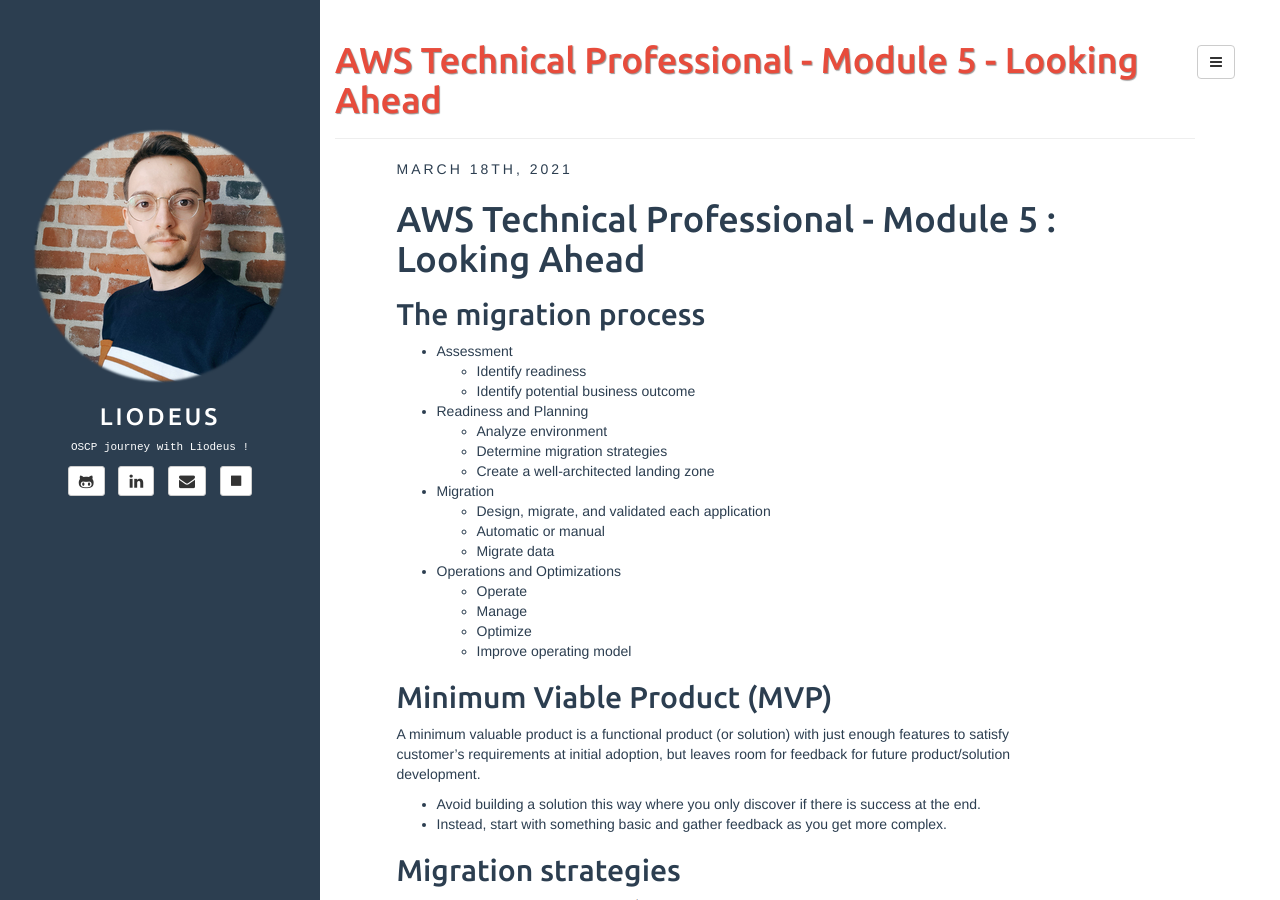
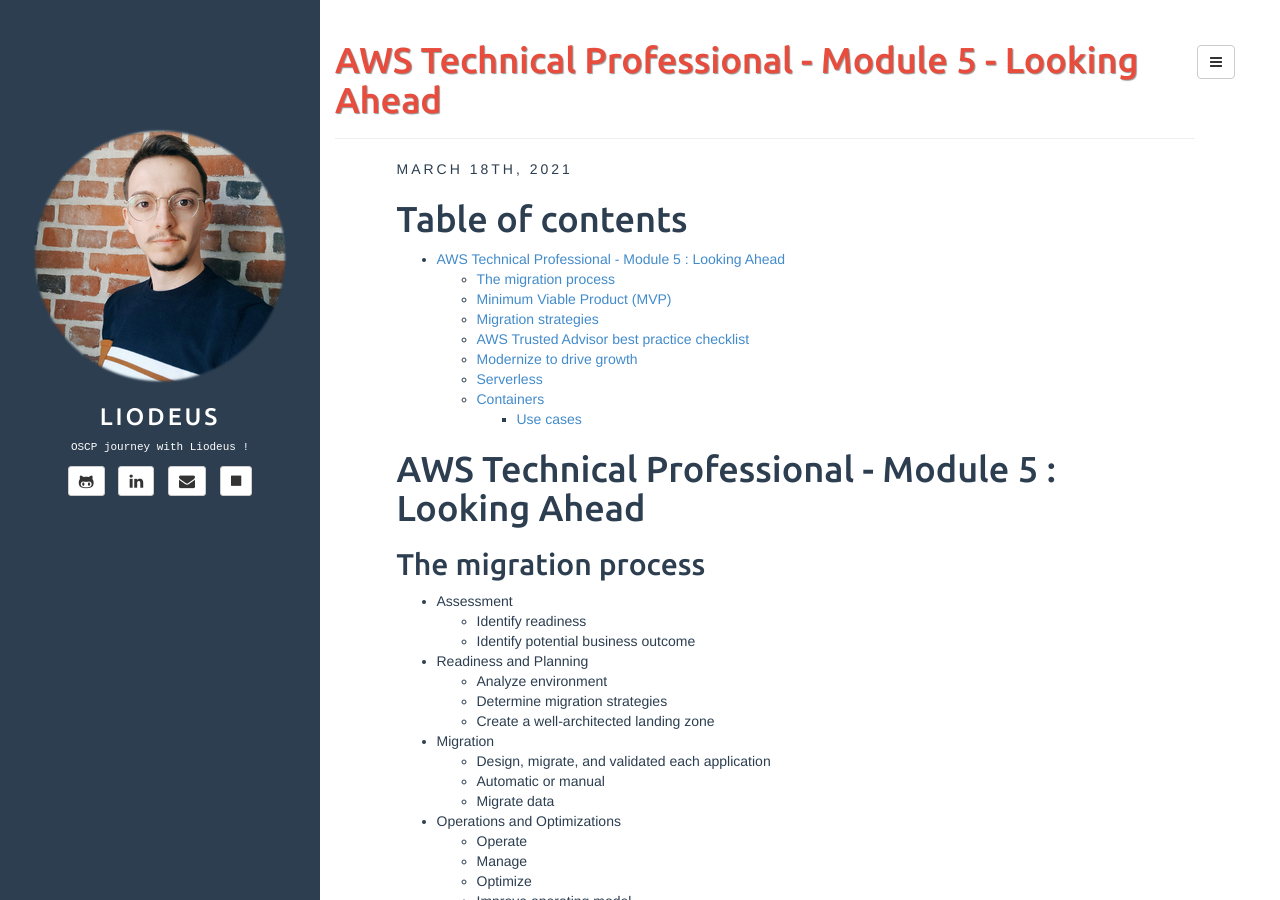
Before and after one commit to Liodeus/liodeus.github.io, a Jekyll site: the page built from _posts/2021-03-18-AWS-Technical-Professional-Module-5.md, in a window 1280 px wide and 900 px high. Built offline with Jekyll 4.4.1, drawn with Linux system fonts in a browser that asks for light colours.

Commit message:
Add files via upload

```diff
--- a/_posts/2021-03-18-AWS-Technical-Professional-Module-5.md
+++ b/_posts/2021-03-18-AWS-Technical-Professional-Module-5.md
@@ -4,6 +4,18 @@
 tags: [AWS, Security, Cloud]
 description: "AWS Technical Professional - Module 5 -Looking Ahead"
 ---
+
+# Table of contents
+
+- [AWS Technical Professional - Module 5 : Looking Ahead](#aws-technical-professional---module-5--looking-ahead)
+  - [The migration process](#the-migration-process)
+  - [Minimum Viable Product (MVP)](#minimum-viable-product-mvp)
+  - [Migration strategies](#migration-strategies)
+  - [AWS Trusted Advisor best practice checklist](#aws-trusted-advisor-best-practice-checklist)
+  - [Modernize to drive growth](#modernize-to-drive-growth)
+  - [Serverless](#serverless)
+  - [Containers](#containers)
+    - [Use cases](#use-cases)
 
 # AWS Technical Professional - Module 5 : Looking Ahead
 
```
